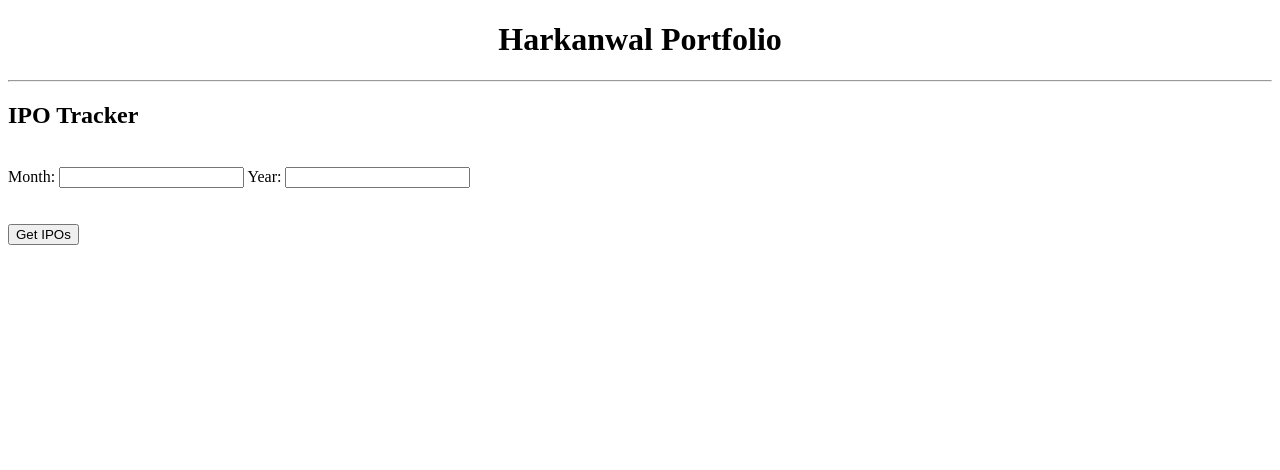
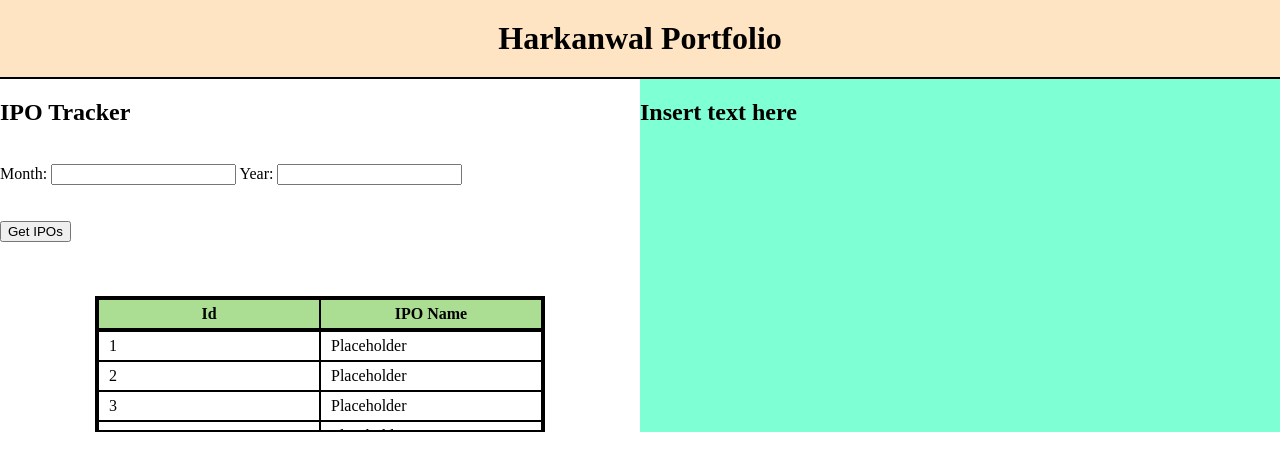
Before and after one commit to HarkanwalPSingh/ipo_tracker, a plain HTML site: page frontend/index.html in a window 1280 px wide. Drawn offline with Linux system fonts and the light colour scheme.

Commit message:
Frontend changes

```diff
--- a/frontend/index.html
+++ b/frontend/index.html
@@ -8,8 +8,11 @@
     <link rel="stylesheet" href="styles/style.css">
 </head>
 <body>
-    <h1 class="title">Harkanwal Portfolio</h1>
-    <hr>
+    <div class="title">
+        <h1>Harkanwal Portfolio</h1>
+    </div>
+    <div class="portfolios">
+        <div class="ipo-tracker">
             <h2 class="sub-title">IPO Tracker</h2>
             <br>
             <form action="" method="get" class="month-wise-ipos">
@@ -24,9 +27,40 @@
                 <div class="ipo-months">
                     <input type="submit" value="Get IPOs">
                 </div>
-
             </form>
+            <br><br><br>
+            <table class="fixed-table">
+                <thead>
+                    <tr>
+                        <th>Id</th>
+                        <th>IPO Name</th>
+                    </tr>
+                </thead>
+                <tbody>
+                    <tr>
+                        <td>1</td>
+                        <td>Placeholder</td>
+                    </tr>
+                    <tr>
+                        <td>2</td>
+                        <td>Placeholder</td>
+                    </tr>
+                    <tr>
+                        <td>3</td>
+                        <td>Placeholder</td>
+                    </tr>
+                    <tr>
+                        <td>4</td>
+                        <td>Placeholder</td>
+                    </tr>
+                </tbody>
+            </table>
 
 
+        </div>
+        <div class="ipo-tracker-text">
+            <h2> Insert text here</h2>
+        </div>
+    </div>
 </body>
 </html>
--- a/frontend/styles/style.css
+++ b/frontend/styles/style.css
@@ -1,7 +1,63 @@
-.title {
-    text-align: center;
+body {
+    margin: 0;
 }
 
-.sub-title {
+.title {
+    background-color: bisque;
+    text-align: center;
+    border-bottom: 2px solid black;
+    padding-top: 20px;
+    padding-bottom: 20px;
+}
 
+h1 {
+    margin-top: 0;
+    margin-bottom: 0;
 }
+
+.portfolios {
+    display: flex;
+}
+
+.ipo-tracker {
+    flex: 1;
+    /* background-color: white; */
+    /* display: inline-block; */
+}
+
+.ipo-tracker-text {
+    flex: 1;
+    background-color: aquamarine;
+    /* display: inline-block; */
+}
+
+.fixed-table, td, th {
+    table-layout: fixed;
+    border-collapse: collapse;
+    border: 2px solid black;
+    margin-left: auto;
+    margin-right: auto;
+    border-spacing: 5px;
+}
+
+
+.fixed-table tbody {
+    display: block;
+    width: 100%;
+    overflow: auto;
+    height: 100px;
+}
+
+.fixed-table thead tr {
+  display: block;
+}
+
+.fixed-table th,
+.fixed-table  td {
+  padding: 5px 10px;
+  width: 200px;
+}
+
+th {
+  background: #ABDD93;
+}
```
Lines whose indentation alone changed are shown as unchanged.
